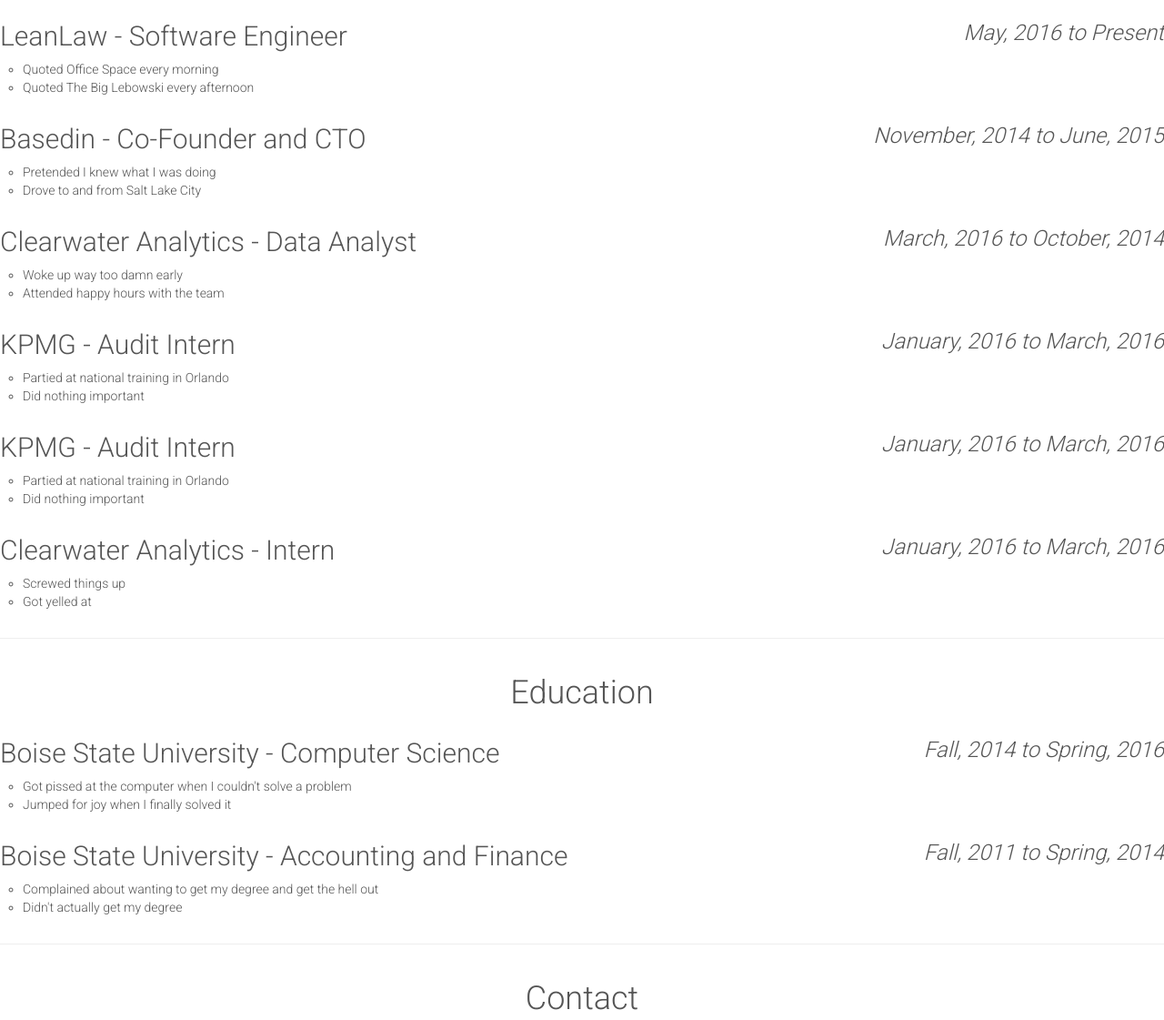
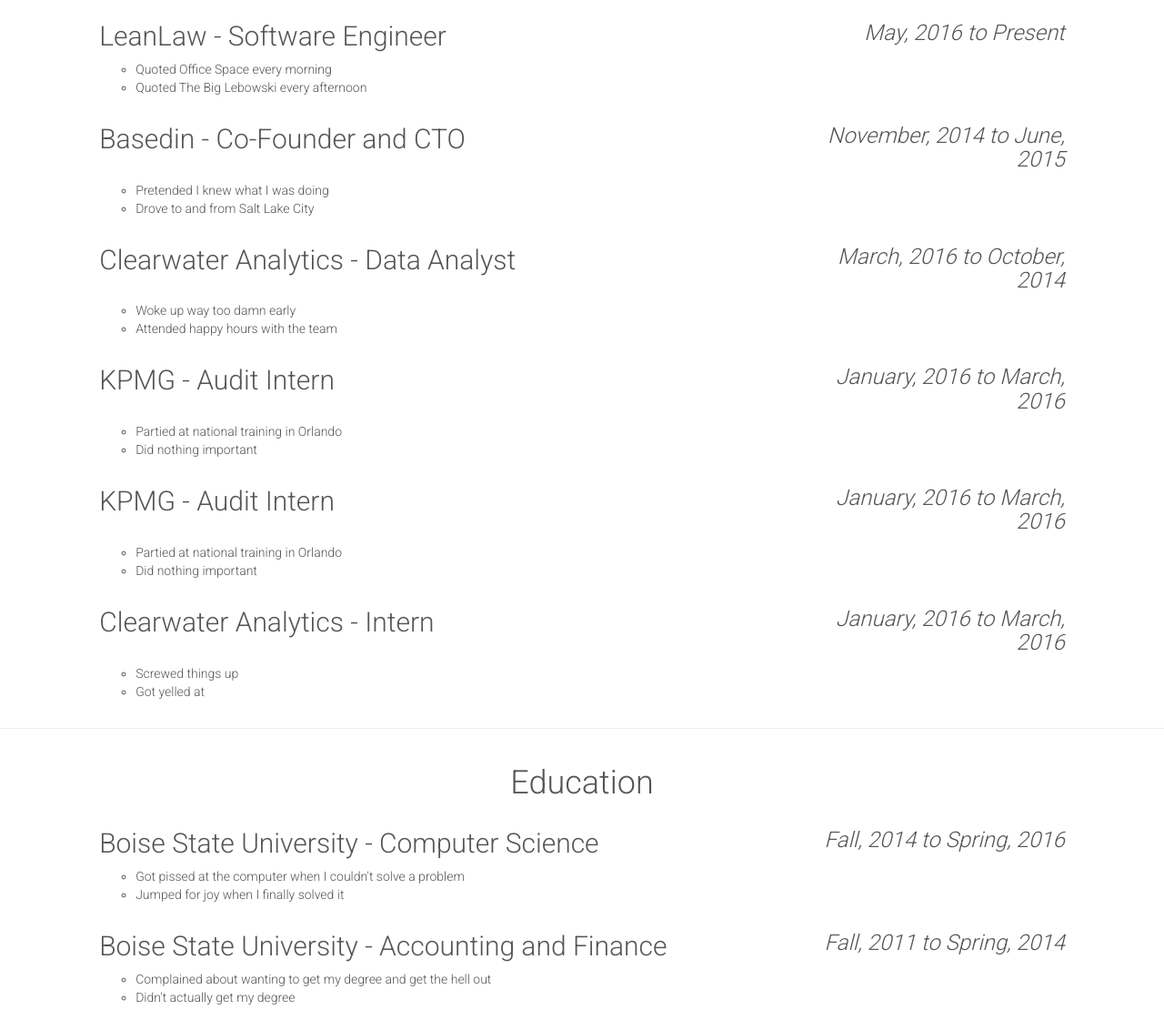
Before and after one commit to hoppyhackers/angular-resume-builder-lesson-4, a website: page index.html in a window 1280 px wide. Shown: the part 1177-2298 px from the top of the page at 91% size. Drawn offline with nearby package versions, Linux system fonts and the light colour scheme.

Commit message:
Update index.html

```diff
--- a/index.html
+++ b/index.html
@@ -13,6 +13,7 @@
   </head>
   <body>
     <div class="container-fluid">
+
 
       <!-- Summary -->
       <div class="summary" id="summary">
@@ -36,6 +37,7 @@
           </div>
         </div>
       </div>
+
 
       <!-- Skills -->
       <div class="skills" id="skills">
@@ -81,6 +83,7 @@
         <hr />
       </div>
 
+
       <!-- Experience -->
       <div class="experience" id="experience">
         <div class="row text-center">
@@ -89,107 +92,120 @@
 
         <div class="entry">
           <div class="row">
-            <div class="col-md-8">
+            <div class="col-md-7 col-md-offset-1">
               <h2>LeanLaw - Software Engineer</h2>
             </div>
-            <div class="col-md-4">
+            <div class="col-md-3">
               <h3><em>May, 2016 to Present</em></h3>
             </div>
           </div>
           <div class="row">
+            <div class="col-md-10 col-md-offset-1">
               <ul>
                 <li>Quoted Office Space every morning</li>
                 <li>Quoted The Big Lebowski every afternoon</li>
               </ul>
             </div>
           </div>
+        </div>
 
         <div class="entry">
           <div class="row">
-            <div class="col-md-8">
+            <div class="col-md-7 col-md-offset-1">
               <h2>Basedin - Co-Founder and CTO</h2>
             </div>
-            <div class="col-md-4">
+            <div class="col-md-3">
               <h3><em>November, 2014 to June, 2015</em></h3>
             </div>
           </div>
           <div class="row">
+            <div class="col-md-10 col-md-offset-1">
               <ul>
                 <li>Pretended I knew what I was doing</li>
                 <li>Drove to and from Salt Lake City</li>
               </ul>
             </div>
           </div>
+        </div>
 
         <div class="entry">
           <div class="row">
-            <div class="col-md-8">
+            <div class="col-md-7 col-md-offset-1">
               <h2>Clearwater Analytics - Data Analyst</h2>
             </div>
-            <div class="col-md-4">
+            <div class="col-md-3">
               <h3><em>March, 2016 to October, 2014</em></h3>
             </div>
           </div>
           <div class="row">
+            <div class="col-md-10 col-md-offset-1">
               <ul>
                 <li>Woke up way too damn early</li>
                 <li>Attended happy hours with the team</li>
               </ul>
             </div>
           </div>
+        </div>
 
         <div class="entry">
           <div class="row">
-            <div class="col-md-8">
+            <div class="col-md-7 col-md-offset-1">
               <h2>KPMG - Audit Intern</h2>
             </div>
-            <div class="col-md-4">
+            <div class="col-md-3">
               <h3><em>January, 2016 to March, 2016</em></h3>
             </div>
           </div>
           <div class="row">
+            <div class="col-md-10 col-md-offset-1">
               <ul>
                 <li>Partied at national training in Orlando</li>
                 <li>Did nothing important</li>
               </ul>
             </div>
           </div>
+        </div>
 
         <div class="entry">
           <div class="row">
-            <div class="col-md-8">
+            <div class="col-md-7 col-md-offset-1">
               <h2>KPMG - Audit Intern</h2>
             </div>
-            <div class="col-md-4">
+            <div class="col-md-3">
               <h3><em>January, 2016 to March, 2016</em></h3>
             </div>
           </div>
           <div class="row">
+            <div class="col-md-10 col-md-offset-1">
               <ul>
                 <li>Partied at national training in Orlando</li>
                 <li>Did nothing important</li>
               </ul>
             </div>
           </div>
+        </div>
 
         <div class="entry">
           <div class="row">
-            <div class="col-md-8">
+            <div class="col-md-7 col-md-offset-1">
               <h2>Clearwater Analytics - Intern</h2>
             </div>
-            <div class="col-md-4">
+            <div class="col-md-3">
               <h3><em>January, 2016 to March, 2016</em></h3>
             </div>
           </div>
           <div class="row">
+            <div class="col-md-10 col-md-offset-1">
               <ul>
                 <li>Screwed things up</li>
                 <li>Got yelled at</li>
               </ul>
             </div>
           </div>
+        </div>
         <hr />
       </div>
+
 
       <!-- Education -->
       <div class="education" id="education">
@@ -199,44 +215,50 @@
 
         <div class="entry">
           <div class="row">
-            <div class="col-md-8">
+            <div class="col-md-7 col-md-offset-1">
               <h2>Boise State University - Computer Science</h2>
             </div>
-            <div class="col-md-4">
+            <div class="col-md-3">
               <h3><em>Fall, 2014 to Spring, 2016</em></h3>
             </div>
           </div>
           <div class="row">
+            <div class="col-md-10 col-md-offset-1">
               <ul>
                 <li>Got pissed at the computer when I couldn't solve a problem</li>
                 <li>Jumped for joy when I finally solved it</li>
               </ul>
             </div>
           </div>
+        </div>
 
         <div class="entry">
           <div class="row">
-            <div class="col-md-8">
+            <div class="col-md-7 col-md-offset-1">
               <h2>Boise State University - Accounting and Finance</h2>
             </div>
-            <div class="col-md-4">
+            <div class="col-md-3">
               <h3><em>Fall, 2011 to Spring, 2014</em></h3>
             </div>
           </div>
           <div class="row">
+            <div class="col-md-10 col-md-offset-1">
               <ul>
                 <li>Complained about wanting to get my degree and get the hell out</li>
                 <li>Didn't actually get my degree</li>
               </ul>
             </div>
           </div>
+        </div>
         <hr />
       </div>
+
 
       <!-- Contact -->
       <div class="contact" id="contact">
         <div class="row text-center">
           <h1>Contact</h1>
+          <div class="col-md-10 col-md-offset-1">
             <form name="contact-form">
               <div class="form-group">
                 <label for="firstname" class="sr-only">First Name</label>
@@ -265,6 +287,7 @@
           </div>
         </div>
       </div>
+    </div>
 
     <script   src="http://code.jquery.com/jquery-2.2.4.min.js"   integrity="sha256-BbhdlvQf/xTY9gja0Dq3HiwQF8LaCRTXxZKRutelT44="   crossorigin="anonymous"></script>
     <script src="https://maxcdn.bootstrapcdn.com/bootstrap/3.3.7/js/bootstrap.min.js" integrity="sha384-Tc5IQib027qvyjSMfHjOMaLkfuWVxZxUPnCJA7l2mCWNIpG9mGCD8wGNIcPD7Txa" crossorigin="anonymous"></script>
```
Lines whose indentation alone changed are shown as unchanged.
